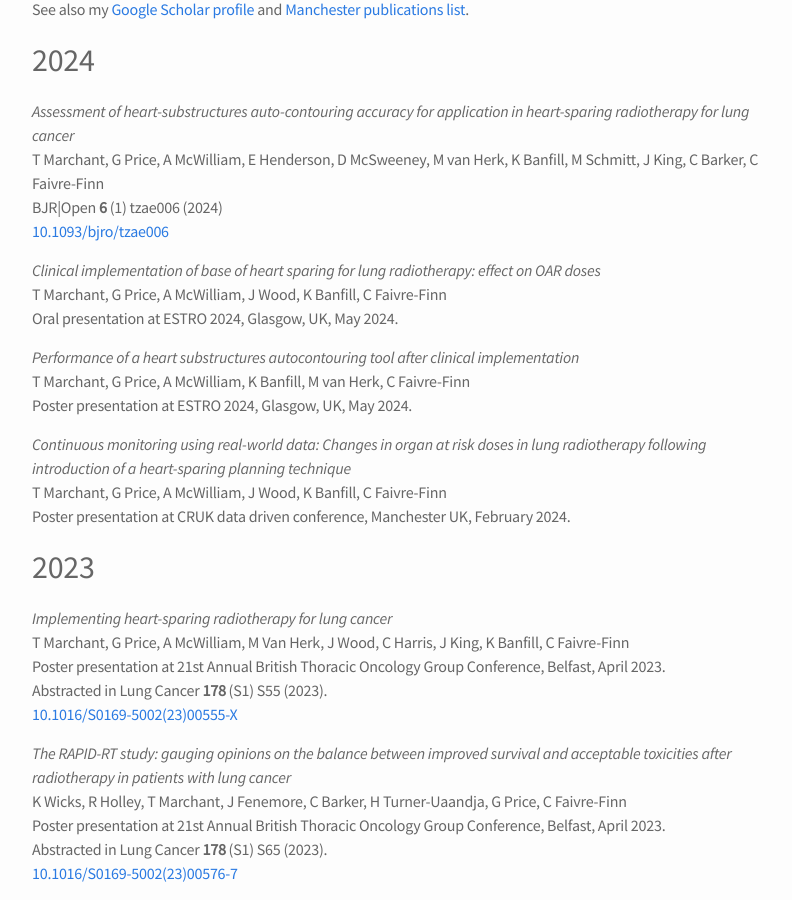
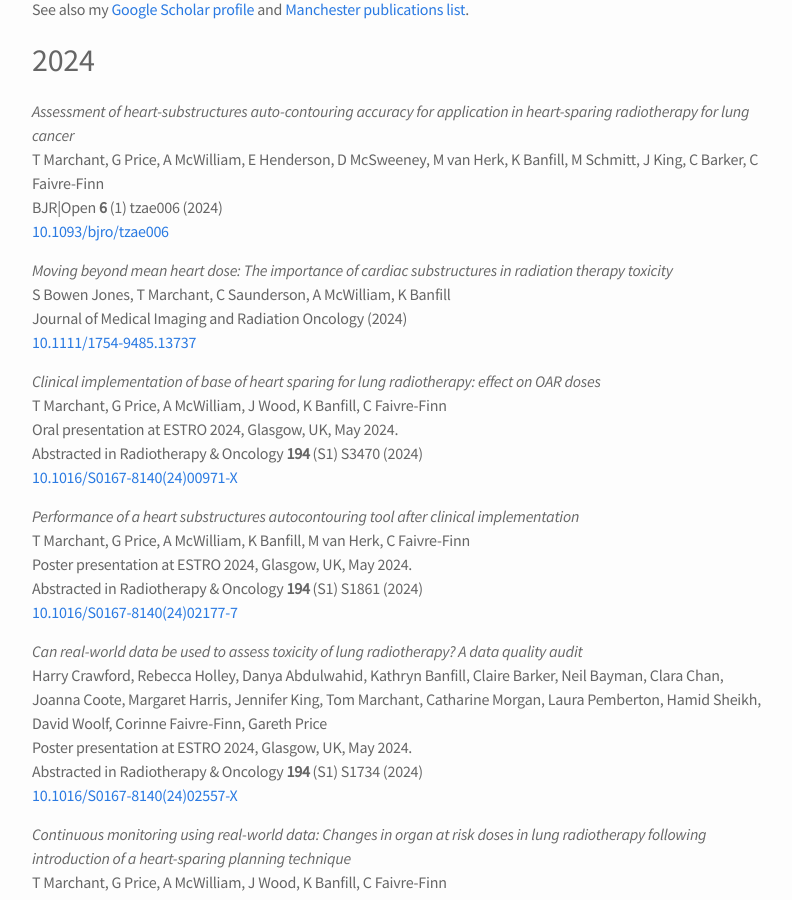
Before and after one commit to temarchant/researchprofile, a Jekyll site: the page built from 02_publications.md, in a window 1280 px wide and 900 px high, scrolled down 230 px. Shown: the whole window, without its empty margins (238-1030 px from the left). Built offline with Jekyll 4.4.1, drawn with Linux system fonts in a browser that asks for light colours.

Commit message:
Update publications list

```diff
--- a/02_publications.md
+++ b/02_publications.md
@@ -21,13 +21,28 @@ K Banfill, M Schmitt, J King, C Barker, C Faivre-Finn
 BJR|Open **6** (1) tzae006 (2024)
 [10.1093/bjro/tzae006](https://doi.org/10.1093/bjro/tzae006)
 
+*Moving beyond mean heart dose: The importance of cardiac substructures in radiation therapy toxicity*
+S Bowen Jones, T Marchant, C Saunderson, A McWilliam, K Banfill
+Journal of Medical Imaging and Radiation Oncology (2024)
+[10.1111/1754-9485.13737](https://doi.org/10.1111/1754-9485.13737)
+
 *Clinical implementation of base of heart sparing for lung radiotherapy: effect on OAR doses*
 T Marchant, G Price, A McWilliam, J Wood, K Banfill, C Faivre-Finn
 Oral presentation at ESTRO 2024, Glasgow, UK, May 2024.
+Abstracted in Radiotherapy & Oncology **194** (S1) S3470 (2024)
+[10.1016/S0167-8140(24)00971-X](https://doi.org/10.1016/S0167-8140(24)00971-X)
 
 *Performance of a heart substructures autocontouring tool after clinical implementation*
 T Marchant, G Price, A McWilliam, K Banfill, M van Herk, C Faivre-Finn
 Poster presentation at ESTRO 2024, Glasgow, UK, May 2024.
+Abstracted in Radiotherapy & Oncology **194** (S1) S1861 (2024)
+[10.1016/S0167-8140(24)02177-7](https://doi.org/10.1016/S0167-8140(24)02177-7)
+
+*Can real-world data be used to assess toxicity of lung radiotherapy? A data quality audit*
+Harry Crawford, Rebecca Holley, Danya Abdulwahid, Kathryn Banfill, Claire Barker, Neil Bayman, Clara Chan, Joanna Coote, Margaret Harris, Jennifer King, Tom Marchant, Catharine Morgan, Laura Pemberton, Hamid Sheikh, David Woolf, Corinne Faivre-Finn, Gareth Price
+Poster presentation at ESTRO 2024, Glasgow, UK, May 2024.
+Abstracted in Radiotherapy & Oncology **194** (S1) S1734 (2024)
+[10.1016/S0167-8140(24)02557-X](https://doi.org/10.1016/S0167-8140(24)02557-X)
 
 *Continuous monitoring using real-world data: Changes in organ at risk doses in lung
 radiotherapy following introduction of a heart-sparing planning technique*
```
